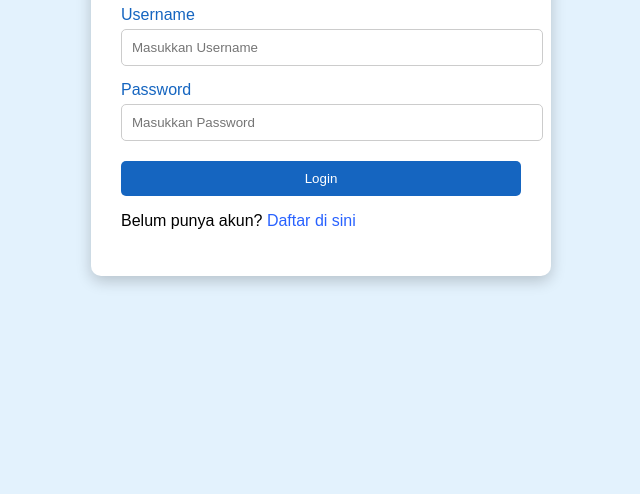
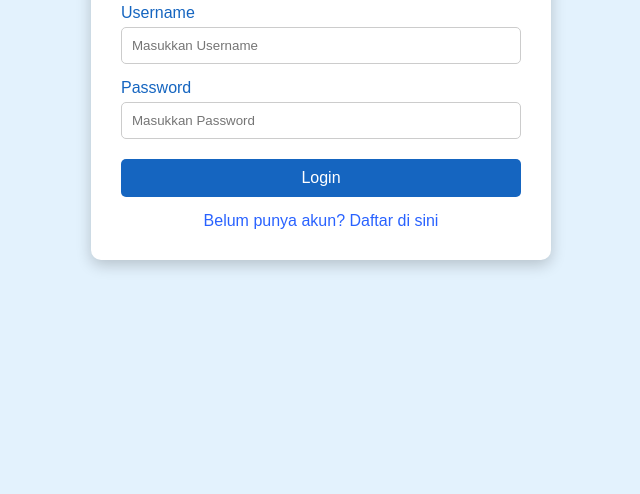
Before and after one commit to syifanr/praktikum-tcc-JWT, a plain HTML site: page fe/login.html in a window 1280 px wide. Shown: the part 322-816 px from the top of the page, without its empty margins (319-959 px from the left). Drawn offline with nearby package versions, Linux system fonts and the light colour scheme.

Commit message:
benerin bismillah

```diff
--- a/fe/login.html
+++ b/fe/login.html
@@ -2,27 +2,29 @@
 <html lang="en">
 <head>
   <meta charset="UTF-8" />
-  <meta name="viewport" content="width=device-width, initial-scale=1.0"/>
-  <title>Login</title>
+  <meta name="viewport" content="width=device-width, initial-scale=1" />
+  <title>Login </title>
   <style>
     body {
       background: #e3f2fd;
-      font-family: Arial;
+      font-family: Arial, sans-serif;
       display: flex;
       justify-content: center;
       align-items: center;
       height: 100vh;
+      margin: 0;
     }
     .container {
       background: #fff;
       padding: 30px;
       border-radius: 10px;
-      box-shadow: 0px 5px 15px rgba(0,0,0,0.2);
+      box-shadow: 0 5px 15px rgba(0,0,0,0.2);
       width: 400px;
     }
     h1 {
       text-align: center;
       color: #1565c0;
+      margin-bottom: 20px;
     }
     label {
       display: block;
@@ -35,6 +37,7 @@
       margin-top: 5px;
       border-radius: 5px;
       border: 1px solid #ccc;
+      box-sizing: border-box;
     }
     button {
       width: 100%;
@@ -45,6 +48,7 @@
       border: none;
       border-radius: 5px;
       cursor: pointer;
+      font-size: 16px;
     }
     button:hover {
       background: #0d47a1;
@@ -52,6 +56,9 @@
     a {
       color: #2962ff;
       text-decoration: none;
+      display: block;
+      margin-top: 15px;
+      text-align: center;
     }
   </style>
 </head>
@@ -67,7 +74,7 @@
 
       <button type="submit">Login</button>
     </form>
-    <p>Belum punya akun? <a href="register.html">Daftar di sini</a></p>
+    <a href="register.html">Belum punya akun? Daftar di sini</a>
   </div>
 
   <script src="https://cdn.jsdelivr.net/npm/axios/dist/axios.min.js"></script>
@@ -75,7 +82,7 @@
     document.getElementById("loginForm").addEventListener("submit", async (e) => {
       e.preventDefault();
 
-      const username = document.getElementById("username").value;
+      const username = document.getElementById("username").value.trim();
       const password = document.getElementById("password").value;
 
       try {
@@ -89,11 +96,11 @@
         localStorage.setItem("accessToken", res.data.accessToken);
         localStorage.setItem("refreshToken", res.data.refreshToken);
 
+
         alert("Login berhasil!");
         window.location.href = "/index.html";
       } catch (err) {
-        console.error(err);
-        alert(err.response?.data?.message || "Login gagal.");
+        alert(err.response?.data?.message || "Login gagal");
       }
     });
   </script>
```
